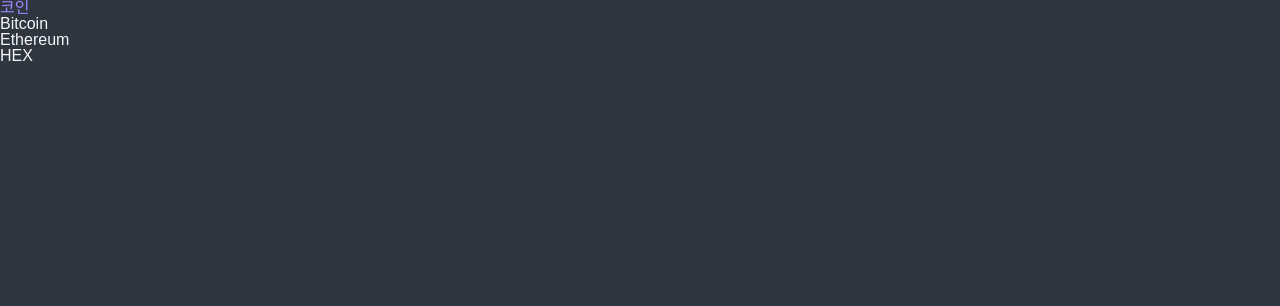
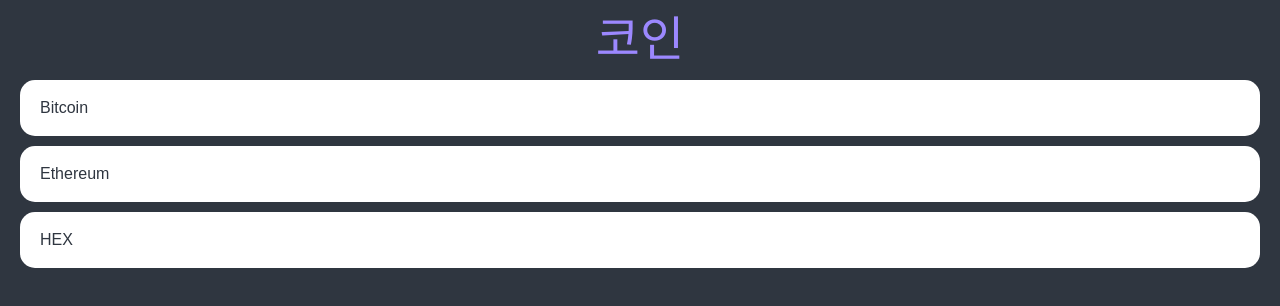
Before and after one commit to johj703/react_masterclass, a React (Create React App) app in the folder crypto_tracker/: page / in a window 1280 px wide. Shown: the top 306 px of the page. Built offline with nearby package versions, Linux system fonts and the light colour scheme.

Commit message:
Container, Header, Coin, Title에 css 추가

```diff
--- a/crypto_tracker/src/routes/Coins.tsx
+++ b/crypto_tracker/src/routes/Coins.tsx
@@ -1,14 +1,28 @@
 import styled from "styled-components";
 
-const Container = styled.div``;
+const Container = styled.div`
+  padding: 0px 20px;
+`;
 
-const Header = styled.header``;
+const Header = styled.header`
+  height: 10vh;
+  display: flex;
+  justify-content: center;
+  align-items: center;
+`;
 
 const CoinList = styled.ul``;
 
-const Coin = styled.li``;
+const Coin = styled.li`
+  background-color: white;
+  color: ${(props) => props.theme.bgColor};
+  padding: 20px;
+  border-radius: 15px;
+  margin-bottom: 10px;
+`;
 
 const Title = styled.div`
+  font-size: 48px;
   color: ${(props) => props.theme.accentColor};
 `;
 // https://api.coinpaprika.com/v1/coins
```
